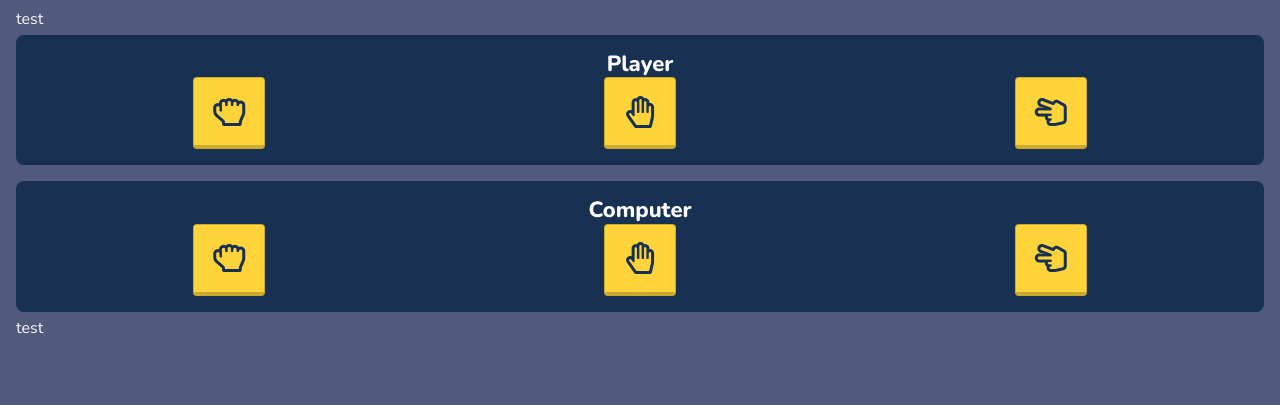
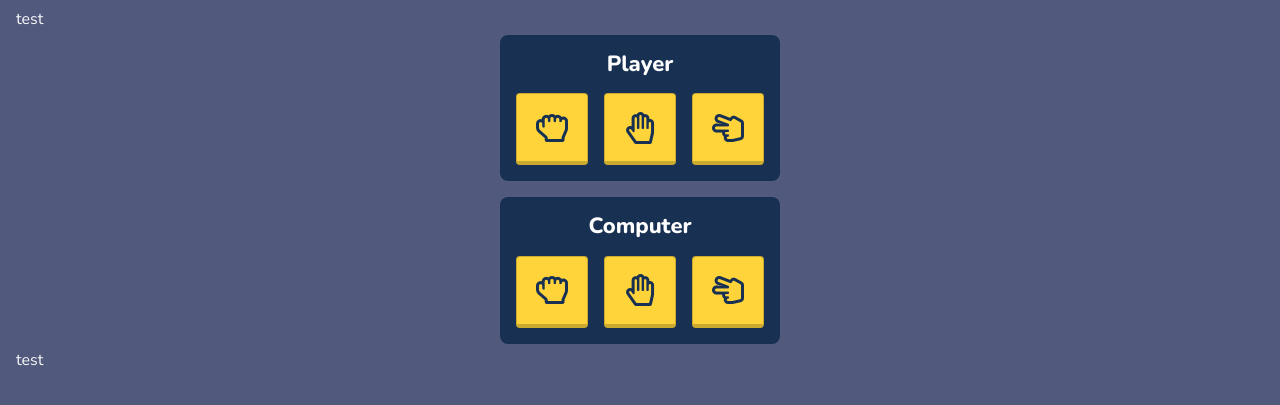
Before and after one commit to fedtti/rock-paper-scissors, a website: page index.html in a window 1280 px wide. Shown: the part 69-474 px from the top of the page. Drawn offline with nearby package versions, Linux system fonts and the light colour scheme.

Commit message:
update CSS

```diff
--- a/scss/main.scss
+++ b/scss/main.scss
@@ -42,8 +42,10 @@
         border-radius: 0.5rem;
         box-sizing: border-box;
         color: #fff;
-        margin: 0.5rem 0;
+        margin: 0.5rem auto;
+        max-width: 17.5rem;
         padding: 1rem;
+        text-align: center;
 
         h2 {
           font-size: 1.375rem;
@@ -58,10 +60,10 @@
           grid-template-columns: 1fr 1fr 1fr;
           grid-template-rows: 100%;
           justify-content: center;
+          margin: 1rem auto 0 auto;
 
           div {
             margin: 0 auto;
-            text-align: center;
           }
 
           button {
@@ -98,6 +100,14 @@
         }
       }
 
+      #computer {
+        > div {
+          button {
+            pointer-events: none;
+          }
+        }
+      }
+
       div {
         width: 100%;
       }
```
Also changed, not shown: css/main.min.css.
